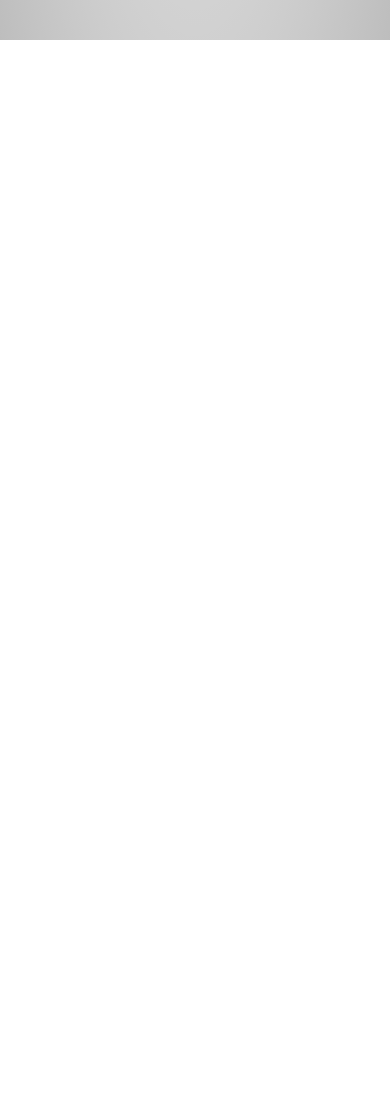
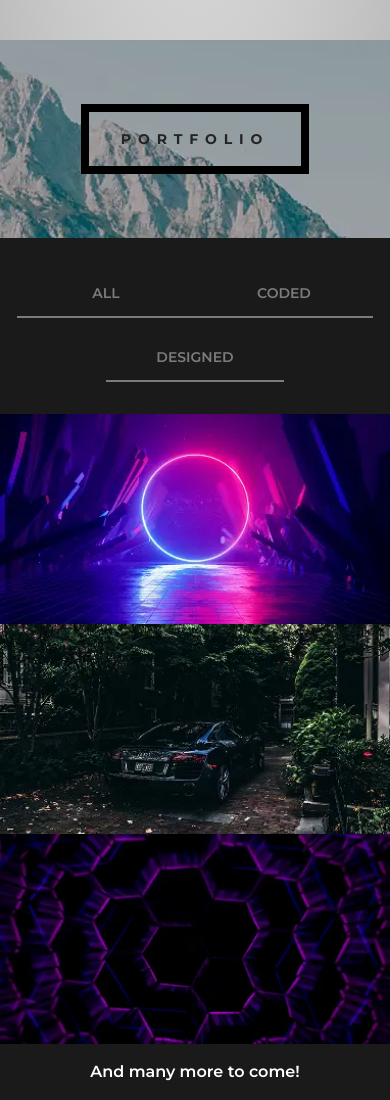
Before and after one commit to Alexandr-melnichenko/my-portfolio, a website built with Vite: page src/index.html in a window 390 px wide. Shown: the part 4482-5582 px from the top of the page. Before the commit the page ends 4522 px from the top, so only its background shows below. Built offline with nearby package versions, Linux system fonts and the light colour scheme.

Commit message:
ready draft mobile portfolio section

```diff
--- /dev/null
+++ b/src/css/portfolio.css
@@ -0,0 +1,98 @@
+.portfolio-section {
+  display: flex;
+  flex-direction: column;
+  height: auto;
+  align-items: center;
+  justify-content: center;
+  width: auto;
+}
+
+.portfolio-title-container {
+  padding: 64px 0;
+  width: 100%;
+  display: flex;
+  justify-content: center;
+  height: auto;
+  background-image: url(../img/portfolio-background.webp);
+  background-size: auto;
+  background-position: -690px -125px;
+  background-repeat: no-repeat;
+  overflow: hidden;
+}
+
+.btn-container {
+  display: flex;
+  justify-content: center;
+  flex-direction: row;
+  flex-wrap: wrap;
+  row-gap: 16px;
+  padding-top: 32px;
+  padding-bottom: 32px;
+  background-color: rgba(26, 26, 26, 1);
+  width: 100%;
+}
+
+.filter-btns {
+  font-family: Montserrat, sans-serif;
+  font-weight: 600;
+  font-size: 14px;
+  padding: 14px 0;
+  color: #7c7c7c;
+  background: none;
+  border: none;
+  width: 178px;
+  border-bottom: 2px solid #7c7c7c;
+}
+
+.filter-btns:hover,
+.filter-btns:focus,
+.filter-btns:active {
+  color: #fff;
+  border-bottom: 2px solid #fff;
+}
+
+.project-container {
+  width: 100%;
+  height: 210px;
+}
+
+.project-one-background {
+  background-image: url(../img/Project-one-background.webp);
+  background-size: cover;
+  background-position: center;
+  background-repeat: no-repeat;
+  overflow: hidden;
+}
+
+.project-two-background {
+  background-image: url(../img/Project-two-background.webp);
+  background-size: cover;
+  background-position: center;
+  background-repeat: no-repeat;
+  overflow: hidden;
+}
+
+.project-three-background {
+  background-image: url(../img/Project-three-background.webp);
+  background-size: cover;
+  background-position: center;
+  background-repeat: no-repeat;
+  overflow: hidden;
+}
+
+.phrase-container {
+  display: flex;
+  align-items: center;
+  justify-content: center;
+  padding-top: 20px;
+  padding-bottom: 20px;
+  background-color: #1a1a1a;
+  width: 100%;
+}
+
+.phrase {
+  font-family: Montserrat, sans-serif;
+  font-size: 16px;
+  font-weight: 600;
+  color: #fff;
+}
--- a/src/css/styles.css
+++ b/src/css/styles.css
@@ -17,6 +17,7 @@
 @import url('./hero-2.css');
 @import url('./berries.css');
 @import url('./about-me.css');
+@import url('./portfolio.css');
 @import url('./vite-promo.css');
 @import url('./badges.css');
 @import url('./back-link.css');
--- a/src/index.html
+++ b/src/index.html
@@ -18,6 +18,7 @@
       <load src="./partials/hero-2.html" />
       <load src="./partials/berries.html" />
       <load src="./partials/about-me.html" />
+      <load src="./partials/portfolio.html" />
     </main>
 
     <!-- <load src="./partials/footer.html" /> -->
--- /dev/null
+++ b/src/partials/portfolio.html
@@ -0,0 +1,18 @@
+<section class="portfolio-section">
+  <div class="portfolio-title-container">
+    <div class="title-box">
+      <h2 class="title-in-box">PORTFOLIO</h2>
+    </div>
+  </div>
+  <div class="btn-container">
+    <button class="filter-btns">ALL</button>
+    <button class="filter-btns">CODED</button>
+    <button class="filter-btns">DESIGNED</button>
+  </div>
+  <div class="project-container project-one-background"></div>
+  <div class="project-container project-two-background"></div>
+  <div class="project-container project-three-background"></div>
+  <div class="phrase-container">
+    <p class="phrase">And many more to come!</p>
+  </div>
+</section>
```
Also changed, not shown: src/img/Project-one-background.webp (added), src/img/Project-one-background@2x.webp (added), src/img/Project-three-background.webp (added), src/img/Project-three-background@2x.webp (added), src/img/Project-two-background.webp (added), src/img/Project-two-background@2x.webp (added), src/img/portfolio-background.webp (added), src/img/portfolio-background@2x.webp (added).
